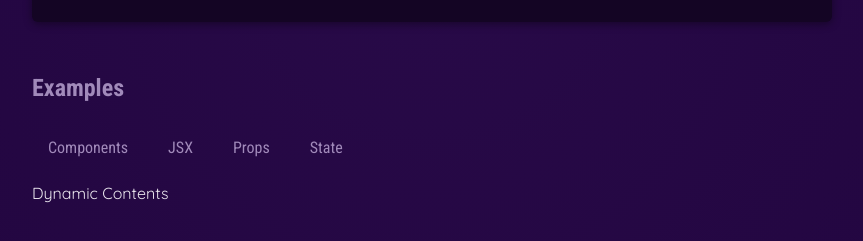
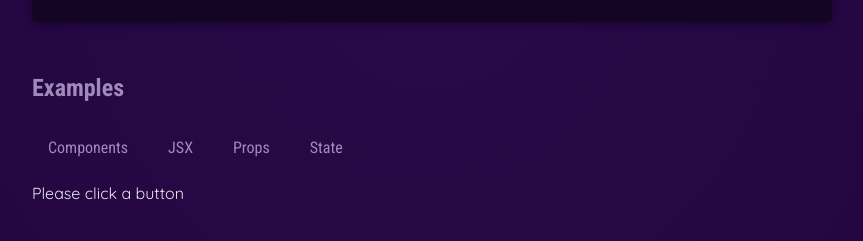
Before and after one commit to adixadymak/react-learning-project-1, a React (Vite) app: page / in a window 1280 px wide. Shown: the part 677-918 px from the top of the page, without its empty margins (208-1071 px from the left). Built offline with nearby package versions, Linux system fonts and the light colour scheme.

Commit message:
Managing State & Using Hooks [Core Concept]

```diff
--- a/src/App.jsx
+++ b/src/App.jsx
@@ -3,9 +3,14 @@ import Header from "./components/Header/Header.jsx";
 import CoreConcept from "./components/CoreConcept.jsx";
 import TabButton from "./components/TabButton.jsx";
 
+import { useState } from "react";
+
 // But when the props name is the same as the data in the object for instance. Use this shortcut.
 function App() {
+  const [selectedTopic, setSelectedTopic] = useState("Please click a button");
+
   function handleSelect(selectedButton) {
+    setSelectedTopic(selectedButton);
     console.log(selectedButton);
   }
 
@@ -36,7 +41,7 @@ function App() {
             <TabButton onSelect={() => handleSelect("Props")}>Props</TabButton>
             <TabButton onSelect={() => handleSelect("State")}>State</TabButton>
           </menu>
-          Dynamic Contents
+          {selectedTopic}
         </section>
       </main>
     </div>
```
